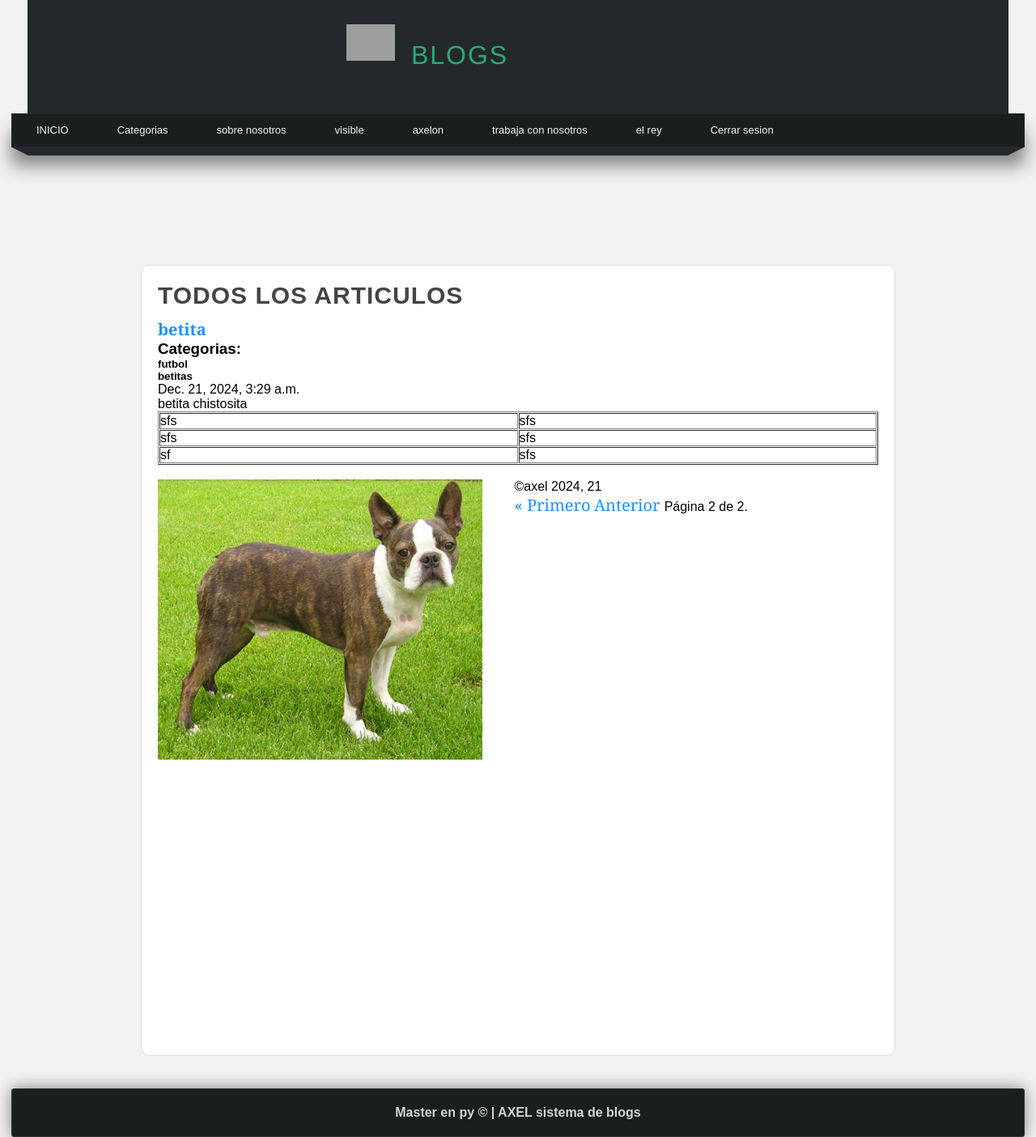
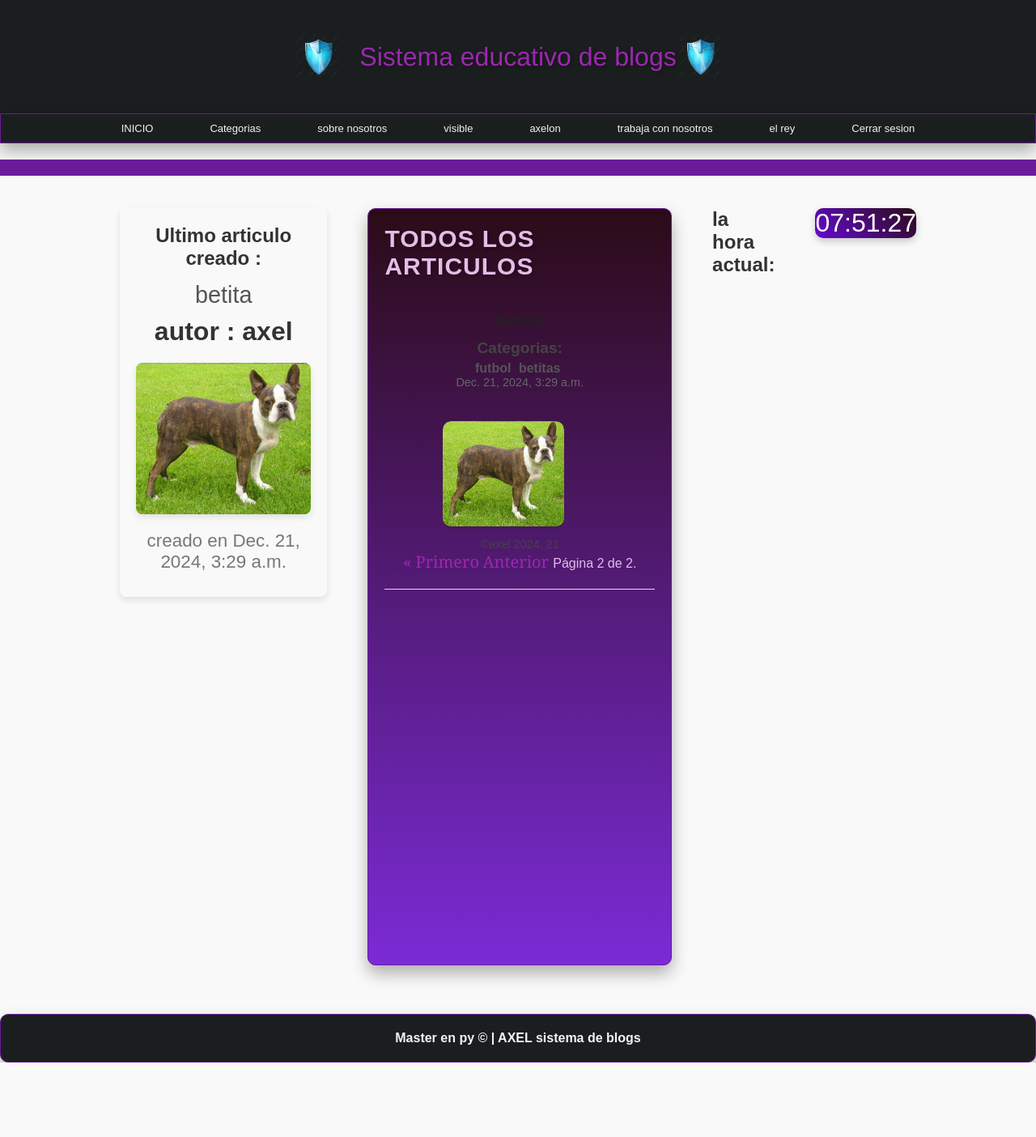
Before and after one commit to AxelMonroyAnaya/SpotBlogs, a Django app: page /articulos/?page=2 in a window 1280 px wide. Shown: the whole page at 81% size. After the commit the page ends 1312 px from the top, so only its background shows below. Run offline with Django 5.2, Linux system fonts and the light colour scheme; a user stored in the database is signed in; data comes from the database, SQL or seed files in the repository; some libraries are stand-ins or nearby versions; grey boxes are pictures that could not be loaded.

Commit message:
pilot version

```diff
--- a/blog/context_processor.py
+++ b/blog/context_processor.py
@@ -5,8 +5,11 @@ def get_Categorias(request):
     #subconsulta
     ids = Articulo.objects.filter(public = True).values_list( 'categoria', flat=True)
     Categoria1 = Categoria.objects.filter(id__in =  ids).values_list('id', 'name')
+    LastArticle = Articulo.objects.filter(public=True).latest('created_at')
+
 
     return{
         'categorias':Categoria1,
-        'public': ids
+        'public': ids,
+        'lastArticle': LastArticle
     }
--- /dev/null
+++ b/blog/static/css/articulos.css
@@ -0,0 +1,119 @@
+/* Estilos generales para centrar y oscurecer la tipografía */
+body{
+    height: 100%;
+    margin: 0;
+    display: flex;
+    justify-content: center;
+    align-items: center;
+    flex-direction: column;
+    font-family: Arial, sans-serif;
+    background-color: #f9f9f9; /* Fondo claro para mejor contraste */
+}
+
+/* Contenedor principal para centrar la lista de artículos */
+.container {
+    width: 80%;
+    max-width: 800px;
+    text-align: center;
+}
+
+/* Estilos generales para la lista de artículos */
+.article-item {
+    border-bottom: 1px solid #ddd;
+    padding: 20px 0;
+    margin-bottom: 20px;
+    display: flex;
+    flex-direction: column;
+    align-items: center; /* Centrar horizontalmente */
+    text-align: center; /* Centrar texto */
+}
+
+/* Estilo para el contenedor de datos */
+.data {
+    width: 100%;
+    margin-bottom: 15px;
+}
+
+/* Estilo para el título del artículo */
+.data h2 {
+    font-size: 1.8em;
+    margin-bottom: 10px;
+    color: #222; /* Tipografía más oscura */
+}
+
+.data h2 a {
+    text-decoration: none;
+    color: #222; /* Tipografía más oscura */
+}
+
+.data h2 a:hover {
+    color: #007BFF; /* Color al pasar el mouse */
+}
+
+/* Estilo para las categorías */
+.data h3 {
+    font-size: 1.2em;
+    color: #444; /* Tipografía más oscura */
+    margin-bottom: 5px;
+}
+
+.data h5 {
+    display: inline-block;
+    font-size: 1em;
+    color: #555; /* Tipografía más oscura */
+    margin-right: 5px;
+}
+
+.data h1 {
+    display: inline-block;
+    font-size: 1em;
+    color: #555; /* Tipografía más oscura */
+    margin-right: 5px;
+}
+
+/* Estilo para la fecha */
+.data .date {
+    font-size: 0.9em;
+    color: #666; /* Tipografía más oscura */
+    display: block;
+    margin-bottom: 10px;
+}
+
+/* Estilo para el contenido del artículo */
+.data p {
+    font-size: 1em;
+    line-height: 1.6;
+    color: #333; /* Tipografía más oscura */
+}
+
+/* Estilo para la imagen del artículo */
+.image {
+    width: 100%;
+    margin-top: 15px;
+}
+
+.image img {
+    max-width: 100%;
+    height: auto;
+    border-radius: 8px;
+    box-shadow: 0 4px 8px rgba(0, 0, 0, 0.1);
+}
+
+/* Estilo para el mensaje de no imagen disponible */
+.article-item p {
+    font-size: 0.9em;
+    color: #666; /* Tipografía más oscura */
+    margin-top: 10px;
+}
+
+/* Estilo para el pie de página del artículo */
+.article-item > p {
+    font-size: 0.9em;
+    color: #444; /* Tipografía más oscura */
+    margin-top: 10px;
+}
+
+/* Limpiar floats */
+.clearfix {
+    clear: both;
+}
--- a/blog/templates/articulos/articulos.html
+++ b/blog/templates/articulos/articulos.html
@@ -1,3 +1,6 @@
+{% load static %}
+<link rel="stylesheet" type="text/css" href="{% static 'css/articulos.css' %}">
+
 {% for article in articles %}
     <article class="article-item">
         <div class = "data">
@@ -10,9 +13,6 @@
                 {% endif %}
             {% endfor %}
             <span class="date"> {{article.created_at}}</span>
-            <p>
-                {{article.content|safe}}
-            </p>
         </div>
         <div class="clearfix"></div>
         {% if article.image != 'null' and article.image.url|length >= 1 %}
--- a/mainapp/static/css/content.css
+++ b/mainapp/static/css/content.css
@@ -1,65 +1,88 @@
-#content{
-    width: 1250 px;
-    min-height:  930px;
+#content {
+    width: 1250px;
+    min-height: 930px;
     margin: 0 auto;
     margin-top: 60px;
     margin-bottom: 30px;
 }
 
-.box{
-    background: white;
-    border-radius: 10px;
+.box {
+    background: linear-gradient(360deg, #7b2bd6, #2b0b17);
+    border-radius: 15px;
     width: 890px;
     min-height: 935px;
-    padding: 20px;
-    border: 1px solid #ddd;
+    padding: 25px;
+    border: 2px solid #6A1B9A; /* Borde morado */
     margin: 0 auto;
+    box-shadow: 0px 0px 20px rgba(106, 27, 154, 0.5); /* Sombra morada */
+    transition: transform 0.3s ease, box-shadow 0.3s ease;
 }
+
+.box:hover {
+    transform: translateY(-5px); /* Efecto de levitación */
+    box-shadow: 0px 10px 30px rgba(106, 27, 154, 0.7); /* Sombra más intensa al hacer hover */
+}
+
 .box a {
     font-size: 20px;
     font-family: 'Georgia', serif;
-    color: #1E90FF;
+    color: #9C27B0; /* Morado claro */
     text-decoration: none;
+    transition: color 0.3s ease;
 }
 
 .box a:hover {
+    color: #6A1B9A; /* Morado más oscuro */
     text-decoration: underline;
-    color: rgb(2, 116, 2);
-    transition: all 100ms;
 }
 
-.box .image{
+.box .image {
     width: 45%;
     float: left;
     margin-right: 40px;
+    border-radius: 10px;
+    overflow: hidden;
+    transition: transform 0.3s ease;
+}
+
+.box .image:hover {
+    transform: scale(1.05); /* Efecto de zoom al hacer hover */
 }
 
 .box .image img {
     width: 100%;
+    border-radius: 10px;
 }
 
-.title{
-    color: #444;
+.title {
+    color: #E1BEE7; /* Morado claro */
     letter-spacing: 1px;
-    font-size:30px;
+    font-size: 30px;
     margin-bottom: 10px;
+    text-shadow: 2px 2px 4px rgba(0, 0, 0, 0.3); /* Sombra de texto */
 }
 
-footer{
+footer {
     width: 1250px;
-    background-color: #1B1E1F;
-    border: 1px solid #333;
-    border-radius: 3px;
+    background-color: #1B1E1F; /* Fondo negro */
+    border: 2px solid #6A1B9A; /* Borde morado */
+    border-radius: 10px;
     color: #D1D4D6;
     text-align: center;
     margin: 0 auto;
     margin-top: 40px;
     padding-top: 20px;
     padding-bottom: 20px;
-    box-shadow: 0px 0px 20px gray;
+    box-shadow: 0px 0px 20px rgba(106, 27, 154, 0.5); /* Sombra morada */
+    transition: background-color 0.3s ease;
 }
+
+footer:hover {
+    background-color: #6A1B9A; /* Cambio de color al hacer hover */
+}
+
 .box form input,
-.box form label{
+.box form label {
     display: block;
     padding: 5px;
     padding-left: 0%;
--- a/mainapp/static/css/styles.css
+++ b/mainapp/static/css/styles.css
@@ -1,175 +1,170 @@
-*{
-    margin: 0px;
-    padding: 0px;
-    font-family: sans-serif;
+/* styles.css */
+* {
+    margin: 0;
+    padding: 0;
+    box-sizing: border-box;
+    font-family: 'Arial', sans-serif;
     text-decoration: none;
 }
 
-body{
+body {
     background-color: #F2F2F2;
+    color: #333;
 }
 
-header{
-    width: 1212px;
+header {
+    width: 100%;
     height: 140px;
-    background-color: #23282b;
-    margin: 0px auto;
+    background-color: #1B1E1F; /* Fondo negro */
+    box-shadow: 0px 10px 20px rgba(0, 0, 0, 0.3); /* Sombra */
+    display: flex;
+    justify-content: center;
+    align-items: center;
 }
 
-#logotipo{
-    width: 35%;
-    height: 140px;
-    margin: 0 auto;
-    padding-top: 10px;
-
+#logotipo {
+    display: flex;
+    align-items: center;
 }
 
-#logotipo img{
-    display: block;
-    float: left;
+#logotipo img {
     width: 60px;
     height: auto;
-    margin-top: 20px;
+    margin-right: 20px;
 }
 
-#logotipo h1{
-    display: block;
-    float: left;
-    margin-left: 20px;
-    margin-top: 40px;
-    letter-spacing: 2px;
-    color: #2ba977;
+#logotipo h1 {
+    color: #9C27B0; /* Morado claro */
     font-family: 'Franklin Gothic Medium', 'Arial Narrow', Arial, sans-serif;
     font-weight: normal;
+    text-shadow: 2px 2px 4px rgba(0, 0, 0, 0.3); /* Sombra de texto */
 }
 
-nav{
-    margin: 0 auto;
-    width: 1250px;
-    height: 40px;
-    background-color: #1b1e1f;
-    border: 1px solid #23282b;
-    box-shadow: 0px 22px 22px gray;
+nav {
+    width: 100%;
+    background-color: #1B1E1F; /* Fondo negro */
+    border: 1px solid #6A1B9A; /* Borde morado */
+    box-shadow: 0px 10px 20px rgba(0, 0, 0, 0.3); /* Sombra */
     font-size: 13px;
 }
 
-nav > ul{
+nav ul {
     list-style: none;
-    text-decoration: none;
+    display: flex;
+    justify-content: center;
+    padding: 10px 0;
 }
 
-nav > ul > li{
-    line-height: 40px;
-    float: left;
+nav ul li {
+    position: relative;
+    margin: 0 15px;
 }
 
-nav > ul > li > a{
+nav ul li a {
+    color: #F2F2F2;
+    padding: 10px 20px;
+    transition: background-color 0.3s ease, color 0.3s ease;
+}
+
+nav ul li a:hover {
+    background-color: #9C27B0; /* Morado claro */
+    color: white;
+    border-radius: 5px;
+}
+
+nav ul li ul {
+    display: none;
+    position: absolute;
+    top: 100%;
+    left: 0;
+    background-color: #1B1E1F; /* Fondo negro */
+    border: 1px solid #6A1B9A; /* Borde morado */
+    box-shadow: 0px 10px 20px rgba(0, 0, 0, 0.3); /* Sombra */
+}
+
+nav ul li:hover ul {
     display: block;
-    padding-left:  30px;
-    padding-right: 30px;
+}
+
+nav ul li ul li {
+    width: 160px;
+    padding: 10px;
+    border-bottom: 1px solid #6A1B9A; /* Borde morado */
+}
+
+nav ul li ul li a {
     color: #F2F2F2;
 }
 
-nav > ul > li > a:hover{
-    box-shadow: 0px 0px 5px black inset;
-    background-color: #2ba977;
-    color: white;
-    transition: 300ms;
+nav ul li ul li:hover {
+    background-color: #9C27B0; /* Morado claro */
 }
 
-nav > ul > li > ul{
-    display: none;
-    position: absolute;
-    color: white;
-    text-align: center;
-    width: 160px;
-    box-shadow: 0px 2px 2px gray;
+.barra {
+    width: 100%;
+    height: 20px;
+    background-color: #6A1B9A; /* Morado oscuro */
+    margin: 20px 0;
 }
 
-nav > ul > li:hover > ul{
-    display: block;
-    color: white;
-    margin: 0px;
-    list-style: none;
-    transition: 300ms;
+.content {
+    display: flex; /* Activa Flexbox */
+    align-items: flex-start; /* Alinea los elementos en la parte superior */
+    justify-content: flex-start; /* Alinea los elementos a la izquierda */
+    gap: 50px; /* Espaciado entre elementos */
+    width: 80%;
+    margin: 0 auto;
+    padding: 20px;
 }
 
-nav > ul > li:hover > ul > li{
-    background: #f2f1f0;
-    border-bottom: #d6d6d6;
-    padding: 8px;
-    line-height: 25px;
-    font-size: 13px;
-    transition: all 300ms;
+#hora {
+    margin-bottom: auto;
 }
 
-nav > ul > li:hover > ul > li a{
-    color: #666;
-    transition: all 300ms;
-
+#reloj {
+    user-select: none;
+    margin-right: auto;
+    margin-bottom: auto;
+    font-family: 'Arial', sans-serif;
+    color: white;
+    font-size: 2rem;
+    background: linear-gradient(45deg, #6609d1, #2b0b17);
+    border-radius: 10px;
+    text-align: center;
+    width: 140px;
+    height: auto;
+    box-shadow: 0px 4px 10px rgba(0, 0, 0, 0.2);
+    transition-duration: 200ms;
 }
 
-nav > ul > li:hover > ul > li:hover{
-    background-color: #2ba977;
-    transition: all 300ms;
-
+#reloj:hover {
+    color: rgb(0, 0, 0);
+    font-size: 2rem;
+    background: linear-gradient(45deg, #a86af0, #2b0b17);
+    transform: translateY(-5px); /* Efecto de levitación */
 }
 
-nav > ul > li:hover > ul > li:hover a{
-    display: block;
-    color: #d6d6d6;}
-
-.barra{
-    width: 1250px;
-    margin: 0 auto;
-    margin-bottom: 145px;
+.box {
+    background-color: #1B1E1F; /* Fondo negro */
+    border-radius: 10px;
+    padding: 20px;
+    border: 1px solid #6A1B9A; /* Borde morado */
+    box-shadow: 0px 10px 20px rgba(0, 0, 0, 0.3); /* Sombra */
+    color: #E1BEE7; /* Texto morado claro */
 }
 
-.esquina-izquierda{
-    display: block;
-    border-left: 20px solid transparent;
-    border-top: 10px solid #23282b;
-    float: left;
+footer {
+    width: 100%;
+    background-color: #1B1E1F; /* Fondo negro */
+    border: 1px solid #6A1B9A; /* Borde morado */
+    color: #F2F2F2;
+    text-align: center;
+    padding: 20px 0;
+    margin-top: 40px;
+    box-shadow: 0px 10px 20px rgba(0, 0, 0, 0.3); /* Sombra */
 }
 
-.esquina-derecha{
-    display: block;
-    border-right: 20px solid transparent;
-    border-top: 10px solid #23282b;
-    float:right;
+footer h4 {
+    margin: 0;
+    font-size: 16px;
 }
-
-.relleno{
-    display: block;
-    width: 1210px;
-    height: 10px;
-    background: #23282b;
-    float: left;
-}
-.box form input,
-.box form label{
-    display: block;
-    padding: 5px;
-    padding-left: 0%;
-}
-
-.box form input[type="text"],
-.box form input[type="password"],
-.box form input[type="email"],
-.box form input[type="password"],
-.box form textarea{
-    width: 100%;
-    padding: 10px;
-    margin-bottom: 10px;
-    border: 1px solid #d6d6d6;
-    border-radius: 5px;
-}
-.message-warning{
-    background-color: #f2dede;
-    border-color: #ebccd1;
-    color: #a94442;
-    padding: 15px;
-    margin-bottom: 20px;
-    border: 1px solid transparent;
-    border-radius: 4px;
-}
--- /dev/null
+++ b/mainapp/static/css/ultimoArticulo.css
@@ -0,0 +1,62 @@
+.ultimo-articulo {
+    background-color: #f9f9f9;
+    padding: 20px;
+    border-radius: 8px;
+    box-shadow: 0 4px 8px rgba(0, 0, 0, 0.1);
+    max-width: 400px;  /* Reducir a la mitad del tamaño original (800px) */
+    margin-right: 0;
+    font-family: Arial, sans-serif;
+    transition: transform 0.3s ease, box-shadow 0.3s ease;
+    margin-bottom: 0; /* Eliminar margen inferior */
+    align-self: flex-start; /* Alinea este elemento específico a la izquierda */
+}
+.ultimo-articulo:hover {
+    transform: scale(1.05);
+    box-shadow: 0 8px 16px rgba(0, 0, 0, 0.2);
+}
+
+.ultimo-articulo h3 {
+    font-size: 1.5em;
+    font-weight: 600;
+    color: #333;
+    text-align: center;
+    margin-bottom: 15px;
+}
+
+.ultimo-articulo h1 {
+    font-size: 2em;
+    font-weight: 700;
+    color: #333;
+    text-align: center;
+    margin-bottom: 10px;
+}
+
+.ultimo-articulo h1:nth-child(2) {
+    font-size: 1.8em;
+    font-weight: 500;
+    color: #555;
+    text-align: center;
+    margin-top: 5px;
+}
+
+.ultimo-articulo img {
+    display: block;
+    margin: 20px auto;
+    max-width: 100%;
+    height: auto;
+    border-radius: 8px;
+    box-shadow: 0 4px 8px rgba(0, 0, 0, 0.1);
+    transition: transform 0.3s ease;
+}
+
+.ultimo-articulo img:hover {
+    transform: scale(1.05);
+}
+
+.ultimo-articulo h1:last-child {
+    font-size: 1.4em;
+    font-weight: 400;
+    color: #777;
+    text-align: center;
+    margin-top: 15px;
+}
--- /dev/null
+++ b/mainapp/static/js/reloj.js
@@ -0,0 +1,14 @@
+function currentTime() {
+    let date = new Date();//hacemos un objeto en base a date
+    let hh = date.getHours();
+    let mm = date.getMinutes();
+    let ss = date.getSeconds();//igualamos las variables a las funciones para obtere los valores de horas y segundos
+    hh = (hh < 10) ? "0" + hh : hh;
+    mm = (mm < 10) ? "0" + mm : mm;
+    ss = (ss < 10) ? "0" + ss : ss;
+    let time = hh + ":" + mm + ":" + ss;
+    let watch = document.querySelector("#reloj");//funcion para encontrar el id
+    watch.innerHTML = time;
+}
+
+setInterval(currentTime, 1000);
--- /dev/null
+++ b/mainapp/templates/layouts/lastPost.html
@@ -0,0 +1,12 @@
+{% load static %}
+<head>
+    <link rel="stylesheet" type="text/css" href="{% static 'css/ultimoArticulo.css' %}">
+</head>
+
+<div class= 'ultimo-articulo'>
+    <h3>Ultimo articulo creado :</h3>
+    <h1>{{lastArticle.title}}</h1>
+    <h1>autor : {{lastArticle.user}}</h1>
+    <img src="{{ lastArticle.image.url }}" alt="Descripción de la imagen">
+    <h1> creado en {{lastArticle.created_at}}</h1>
+</div>
--- a/mainapp/templates/layouts/layout.html
+++ b/mainapp/templates/layouts/layout.html
@@ -1,4 +1,5 @@
 {% load static %}
+
 <!DOCTYPE html>
 <html lang="en">
 <head>
@@ -6,28 +7,24 @@
     <meta name="viewport" content="width=device-width, initial-scale=1.0">
     <title>
         {% block title %}
-
         {% endblock %}
     </title>
+    <script src="{% static 'js/reloj.js' %}"></script>
     <link rel="stylesheet" type="text/css" href="{% static 'css/content.css' %}">
     <link rel="stylesheet" type="text/css" href="{% static 'css/styles.css' %}">
-
+    {% block head %}
+    {% endblock %}
 </head>
-
-
 <body>
-
     <header>
         <div id="logotipo">
-            <img src="{% static 'images/logo.png' %}" alt="">
-            <h1>BLOGS</h1>
+            <img src="{% static 'images/shield.png' %}" alt="imagen no encontrada">
+            <h1>Sistema educativo de blogs</h1>
+            <img src="{% static 'images/shield.png' %}" alt="imagen no encontrada">
         </div>
     </header>
-
-
     <nav>
         <ul>
-
             <li>
                 <a href="{% url 'index' %}">INICIO</a>
             </li>
@@ -35,7 +32,6 @@
                 <li>
                     <a href="{% url 'listar_articulos' %}">Categorias</a>
                     <ul>
-
                         {% for categoria in categorias%}
                             <li>
                                 <a href="{% url 'categorias' categoria.0 %}">{{categoria.1}}</a>
@@ -43,7 +39,7 @@
                         {% endfor %}
                     </ul>
                 </li>
-                {% for page  in pages %}
+                {% for page in pages %}
                     <li>
                         <a href="{% url 'pagina' page.2 %}"> {{page.1}}</a>
                     </li>
@@ -61,26 +57,25 @@
             {% endif %}
         </ul>
     </nav>
-
     <div class="barra">
         <span class="esquina-izquierda"></span>
         <span class="relleno"></span>
         <span class="esquina-derecha"></span>
     </div>
-
     <div class="content">
+        {% include "layouts/lastPost.html" %}
         <div class="box">
             {% block content %}
                 <strong>variable por defecto</strong>
             {% endblock %}
         </div>
+        <h2 id='hora'>la hora actual:</h2>
+        <div id='reloj'>
+        </div>
     </div>
 
-
+    <footer>
+        <h4>Master en py &copy; | AXEL sistema de blogs</h4>
+    </footer>
 </body>
-
-<footer>
-    <h4>Master en py &copy; | AXEL sistema de blogs</h4>
-</footer>
-
 </html>
```
Also changed, not shown: other parts of mainapp/static/css/content.css (+30 -3 lines), Blogspo/settings.py (+14 -0 lines), blog/static/css/articulo.css (added, +54 -0 lines), blog/templates/articulos/articulo.html (+6 -4 lines), mainapp/templates/mainapp/index.html (+12 -6 lines), mainapp/static/images/shield.png (added), media/articles/fondoyo.jpeg (added), media/articles/scrum-foundation-professional-certification-sfpc.1.png (added), media/articles/shield.png (added), 2 other files.
